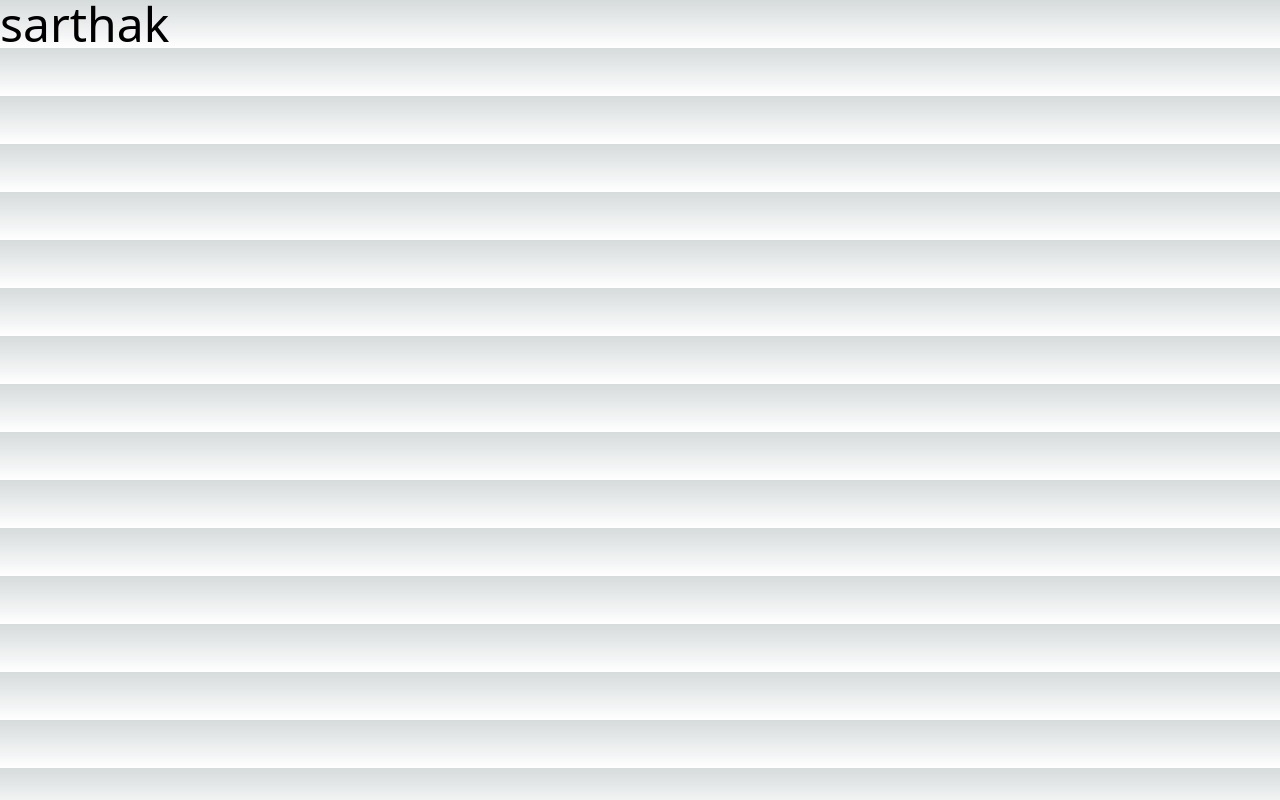
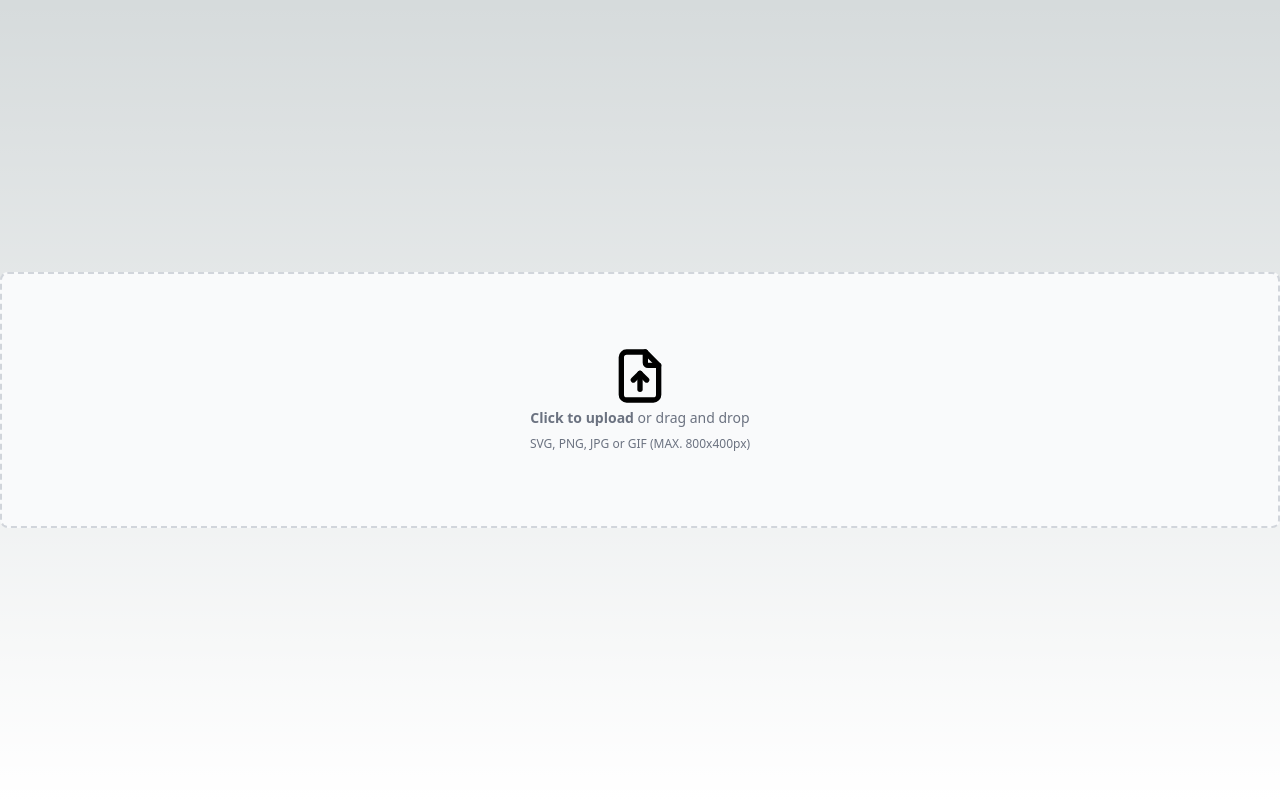
Before and after one commit to nm2667/Web3-Storage, a Next.js app in the folder client/: page / in a window 1280 px wide. Built offline with nearby package versions, Linux system fonts and the light colour scheme.

Commit message:
:construction: add input file option

```diff
--- /dev/null
+++ b/client/components/shared/fileInput.tsx
@@ -0,0 +1,28 @@
+import { TbFileUpload } from 'react-icons/tb';
+
+const FileInput = () => {
+  return (
+    <div className="flex items-center justify-center w-full">
+      <label
+        htmlFor="dropzone-file"
+        className="flex flex-col items-center justify-center w-full h-64 border-2 border-gray-300 border-dashed rounded-lg cursor-pointer bg-gray-50 dark:hover:bg-bray-800 dark:bg-gray-700 hover:bg-gray-100 dark:border-gray-600 dark:hover:border-gray-500 dark:hover:bg-gray-600"
+      >
+        <div className="flex flex-col items-center justify-center pt-5 pb-6">
+          <div className="h-16 w-16">
+            <TbFileUpload className="h-full w-full" />
+          </div>
+          <p className="mb-2 text-sm text-gray-500 dark:text-gray-400">
+            <span className="font-semibold">Click to upload</span> or drag and
+            drop
+          </p>
+          <p className="text-xs text-gray-500 dark:text-gray-400">
+            SVG, PNG, JPG or GIF (MAX. 800x400px)
+          </p>
+        </div>
+        <input id="dropzone-file" type="file" className="hidden" />
+      </label>
+    </div>
+  );
+};
+
+export default FileInput;
--- a/client/package.json
+++ b/client/package.json
@@ -18,7 +18,9 @@
     "next": "13.1.6",
     "react": "18.2.0",
     "react-dom": "18.2.0",
-    "typescript": "4.9.5"
+    "react-icons": "^4.7.1",
+    "typescript": "4.9.5",
+    "web3.storage": "^4.4.0"
   },
   "devDependencies": {
     "autoprefixer": "^10.4.13",
--- a/client/src/pages/index.tsx
+++ b/client/src/pages/index.tsx
@@ -1,6 +1,7 @@
 import Head from 'next/head';
 import Image from 'next/image';
 import { Inter } from '@next/font/google';
+import FileInput from 'components/shared/fileInput';
 
 const inter = Inter({ subsets: ['latin'] });
 
@@ -13,7 +14,9 @@ export default function Home() {
         <meta name="viewport" content="width=device-width, initial-scale=1" />
         <link rel="icon" href="/favicon.ico" />
       </Head>
-      <p className="text-5xl">sarthak</p>
+      <div className="h-screen w-screen flex justify-center items-center">
+        <FileInput />
+      </div>
     </>
   );
 }
```
Also changed, not shown: 1 other file (tests, documents, lock files or other folders).
